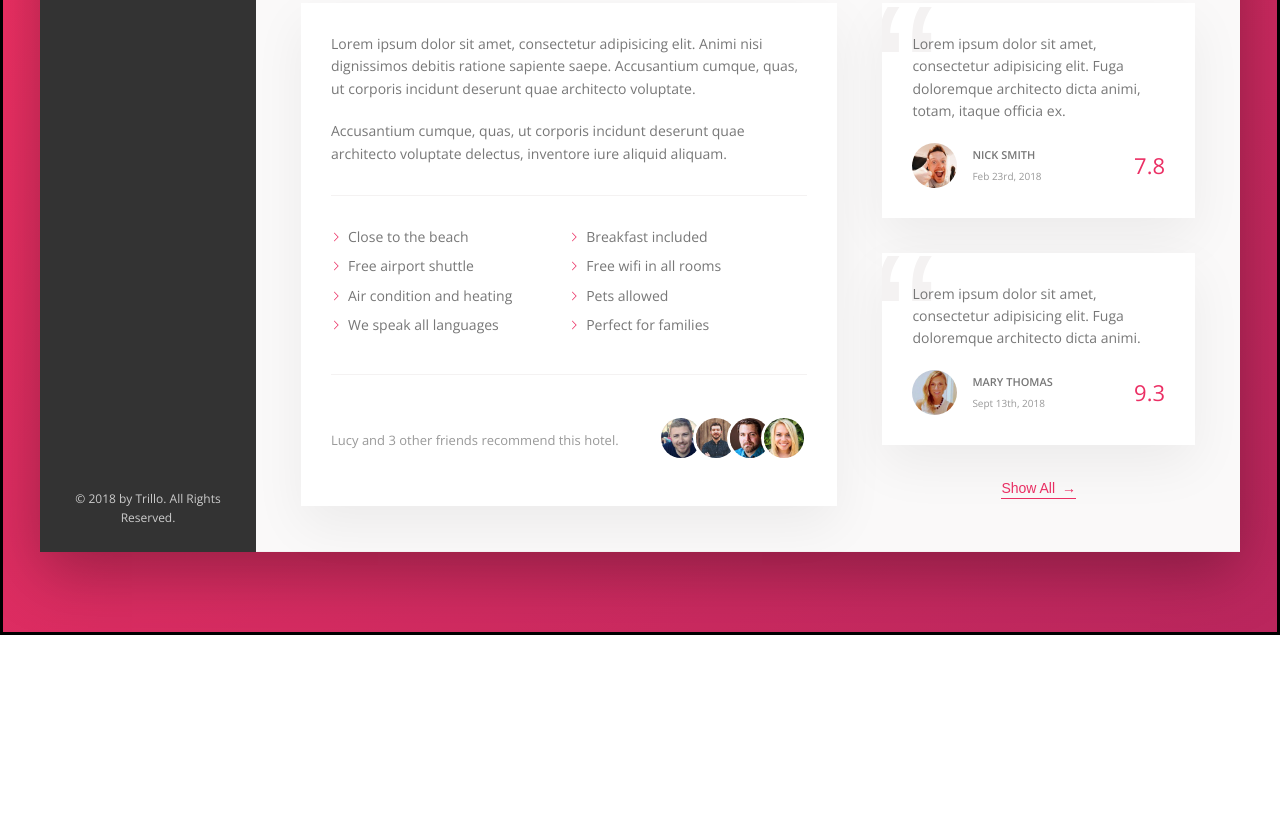
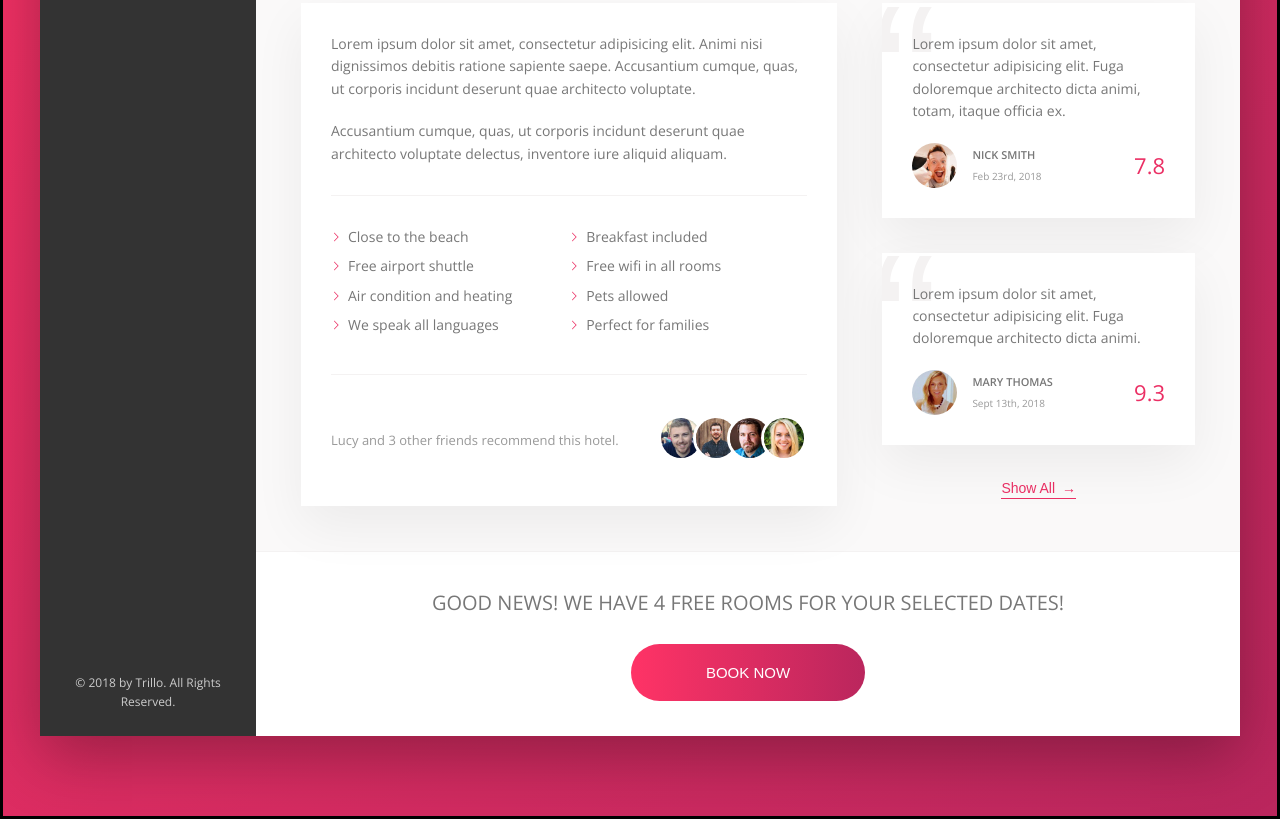
Before and after one commit to BraisC/Trillo, a website: page index.html in a window 1280 px wide. Shown: the part 647-1466 px from the top of the page. Before the commit the page ends 1282 px from the top, so only its background shows below. Drawn offline with nearby package versions, Linux system fonts and the light colour scheme.

Commit message:
85 - Building the CTA Section

```diff
--- a/index.html
+++ b/index.html
@@ -188,6 +188,16 @@
                             <button class="btn-inline">Show All <span>&rarr;</span></button>
                         </div>
                     </div>
+
+                    <div class="cta">
+                        <h2 class="cta__book-now">
+                            Good news! We have 4 free rooms for your selected dates!
+                        </h2>
+                        <button class="btn">
+                            <span class="btn__visible">Book now</span>
+                            <span class="btn__invisible">Only 4 rooms left</span>
+                        </button>
+                    </div>
                 </main>
             </div>
         </div>
--- a/sass/_components.scss
+++ b/sass/_components.scss
@@ -430,3 +430,63 @@
     }
 
 }
+
+//^------------------------CTA--------------------------
+.cta{
+    padding: 3.5rem 0;
+    text-align: center;
+
+    &__book-now{
+        text-transform: uppercase;
+        font-size: 2rem;
+        font-weight: 300;
+        margin-bottom: 2.5rem;
+    }
+}
+
+.btn{
+    font-size: 1.5rem;
+    border: none;
+    font-weight: 300;
+    text-transform: uppercase;
+    border-radius: 100px;
+    background-image: linear-gradient(to right, var(--color-primary-light), var(--color-primary-dark));
+    color: #fff;
+    position: relative;
+    overflow: hidden;
+    cursor: pointer;
+
+    & > * {
+        display: inline-block;
+        width: 100%;
+        transition: all .2s;
+    }
+
+    &__visible{
+        padding: 2rem 7.5rem;
+    }
+
+    &__invisible{
+        position: absolute;
+        padding: 2rem;
+        left: 0;
+        top: -100%;
+    }
+
+    &:hover{
+        background-image: linear-gradient(to right, var(--color-primary-dark), var(--color-primary-light));
+    }
+
+    &:hover &__visible{
+        transform: translateY(100%);
+    }
+
+    &:hover &__invisible{
+        top: 0;
+    }
+
+    &:focus{
+        outline: none;
+        animation: pulsate 1s infinite;
+    }
+}
```
Also changed, not shown: css/style.css.
